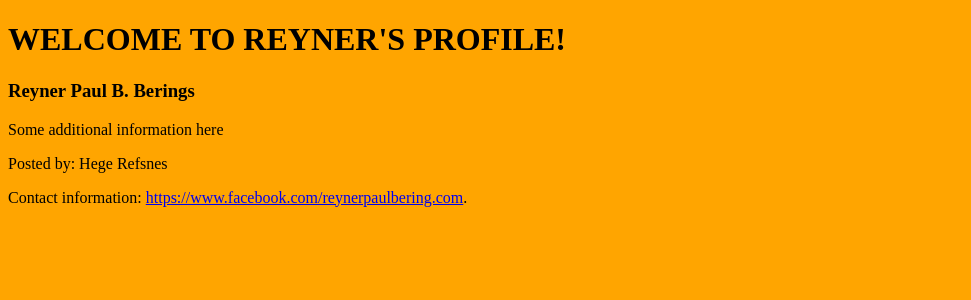
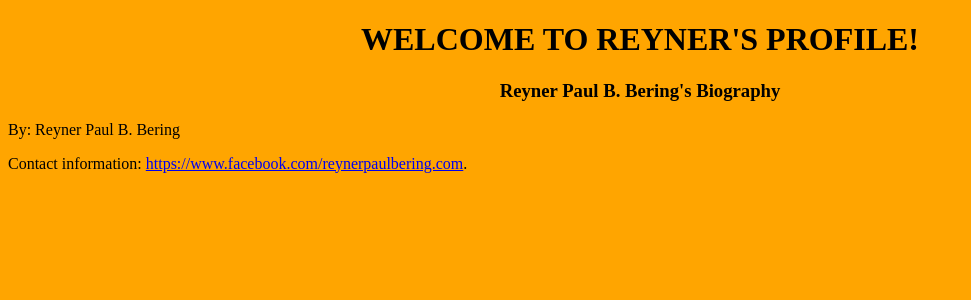
Before and after one commit to reynerbering/BeringR, a PHP site: page / in a window 1280 px wide. Shown: the top 300 px of the page, without its empty margins (0-971 px from the left). Run offline with PHP 8.4, Linux system fonts and the light colour scheme.

Commit message:
Update index.php

```diff
--- a/index.php
+++ b/index.php
@@ -7,9 +7,11 @@
 		</title>
 	</head>
 	<header>
+	<center>
     	<h1>WELCOME TO REYNER'S PROFILE!</h1>
-   		<h3>Reyner Paul B. Berings	</h3>
-    	<p>Some additional information here</p>
+   		<h3>Reyner Paul B. Bering's Biography</h3>
+    	<p><em></em></p>
+    </center>
   	</header>
 	<body>
 		<main>
@@ -25,7 +27,7 @@
 			</aside>
 		</main>
 	<footer>
-  		<p>Posted by: Hege Refsnes</p>
+  		<p>By: Reyner Paul B. Bering</p>
   		<p>Contact information: <a href="https://www.facebook.com/reynerpaulbering">https://www.facebook.com/reynerpaulbering.com</a>.</p>
 
 	</footer>
```
